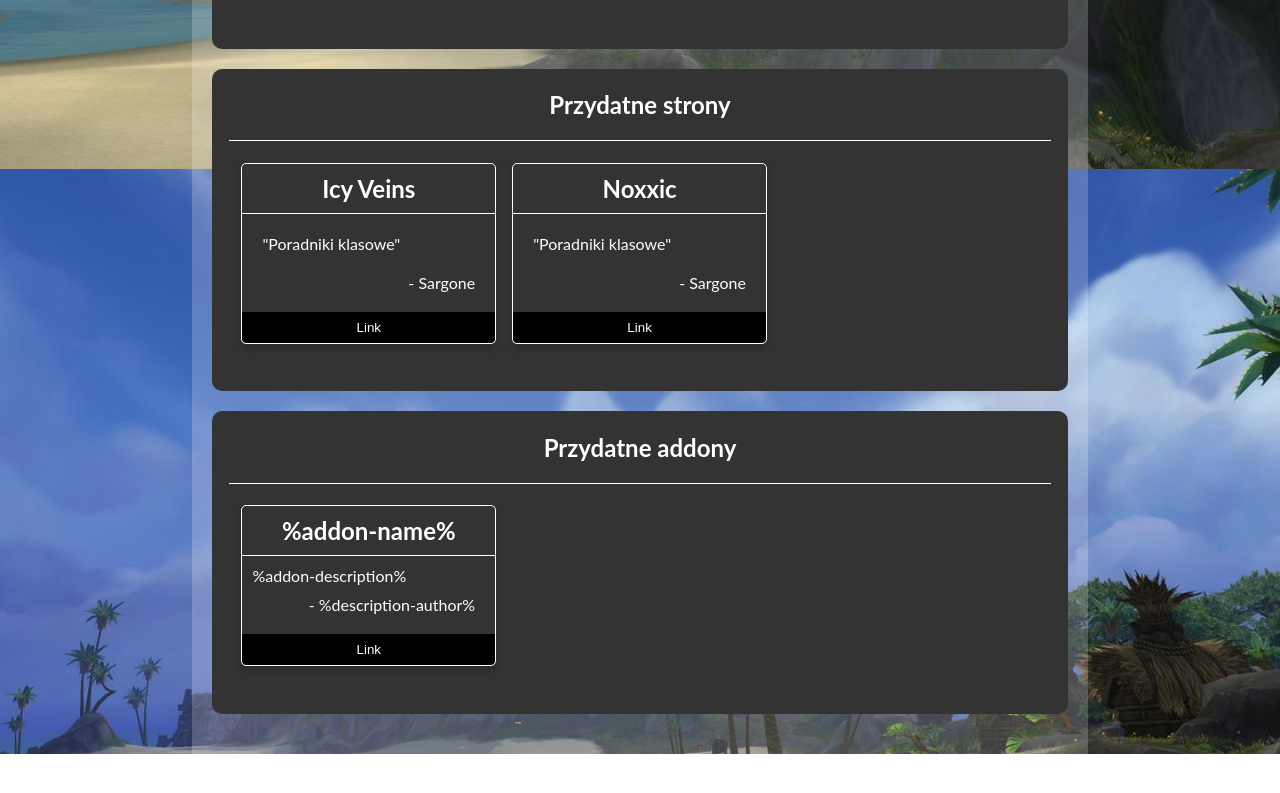
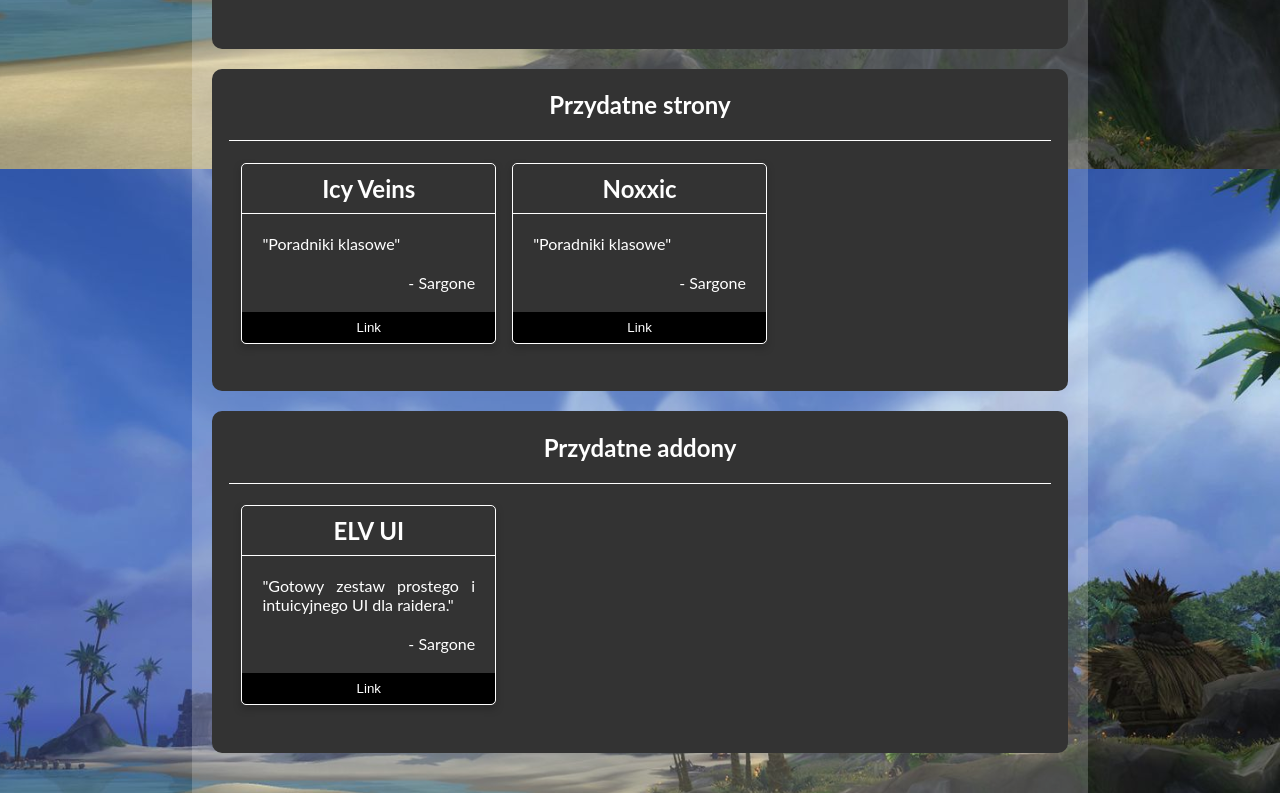
Before and after one commit to KDorian/Elysium, a plain HTML site: page helpfullinks.html in a window 1280 px wide. Shown: the part 1431-2224 px from the top of the page. Before the commit the page ends 2185 px from the top, so only its background shows below. Drawn offline with Linux system fonts and the light colour scheme.

Commit message:
Added automatic addon cards

```diff
--- a/css/helpfullinks.css
+++ b/css/helpfullinks.css
@@ -158,7 +158,8 @@
   text-align: right;
 }
 
-.website-description {
+.website-description,
+.addon-description {
   padding: 20px;
 }
 
--- a/helpfullinks.html
+++ b/helpfullinks.html
@@ -45,21 +45,6 @@
           <div class="bottom-section">
             <div id="websites">
             </div>
-
-            <!-- <div class="website-entry row">
-              <div class="column">
-                <div class="card">
-                  <div class="container-card">
-                    <h2 class="website-name">%website-name%</h2>
-                    <p class="website-description">"%website-description%"</p>
-                    <p class="description-author">- %description-author%</p>
-                    <p><a href="%website-address%"><button class="website-button">Link</button></a></p>
-                  </div>
-                </div>
-              </div>
-
-            </div> -->
-
           </div>
         </section>
 
@@ -70,8 +55,9 @@
             </h1>
           </div>
           <div class="bottom-section">
-
-            <div class="row">
+            <div id="addons">
+            </div>
+            <!-- <div class="row">
               <div class="column">
                 <div class="card">
                   <div class="container-card">
@@ -82,7 +68,7 @@
                   </div>
                 </div>
               </div>
-            </div>
+            </div> -->
 
           </div>
         </section>
--- a/js/helpfullinksBuilder.js
+++ b/js/helpfullinksBuilder.js
@@ -199,3 +199,27 @@
 };
 
 websites.display();
+
+var addons = {
+  "addons": [
+    {
+      "name": "ELV UI",
+      "description": "Gotowy zestaw prostego i intuicyjnego UI dla raidera.",
+      "author": "Sargone",
+      "address": "https://www.tukui.org/welcome.php"
+    },
+  ],
+  "display": function() {
+      $("#addons").append(HTMLaddonsStart);
+      addons.addons.forEach(function(addon) {
+
+      var formattedAddonsName = HTMLaddonsName.replace("%addon-name%", addon.name);
+      var formattedAddonsDescription = HTMLaddonsDescription.replace("%addon-description%", addon.description);
+      var formattedAddonsAuthor = HTMLaddonsAuthor.replace("%description-author%", addon.author);
+      var formattedAddonsAddress = HTMLaddonsAddress.replace("%addon-address%", addon.address);
+      $(".addon-entry:last").append(formattedAddonsName + formattedAddonsDescription + formattedAddonsAuthor + formattedAddonsAddress);
+    });
+  }
+};
+
+addons.display();
--- a/js/helpfullinksHelper.js
+++ b/js/helpfullinksHelper.js
@@ -7,3 +7,9 @@
 var HTMLwebsitesDescription = '<p class="website-description">"%website-description%"</p>';
 var HTMLwebsitesAuthor = '<p class="description-author">- %description-author%</p>';
 var HTMLwebsitesAddress = '<p><a href="%website-address%"><button class="website-button">Link</button></a></p>';
+
+var HTMLaddonsStart = '<div class="addon-entry row"></div>';
+var HTMLaddonsName = '<div class="column"><div class="card"><div class="container-card"><h2 class="addon-name">%addon-name%</h2>';
+var HTMLaddonsDescription = '<p class="addon-description">"%addon-description%"</p>';
+var HTMLaddonsAuthor = '<p class="description-author">- %description-author%</p>';
+var HTMLaddonsAddress = '<p><a href="%addon-address%"><button class="addon-button">Link</button></a></p>';
```
